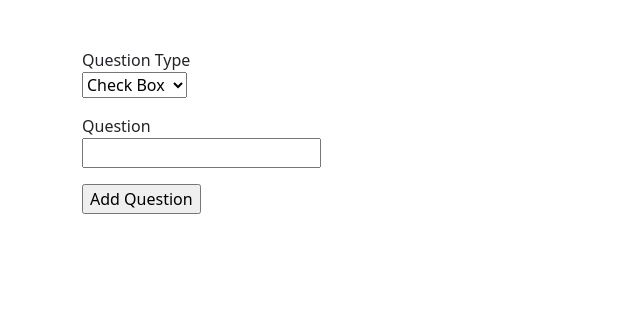
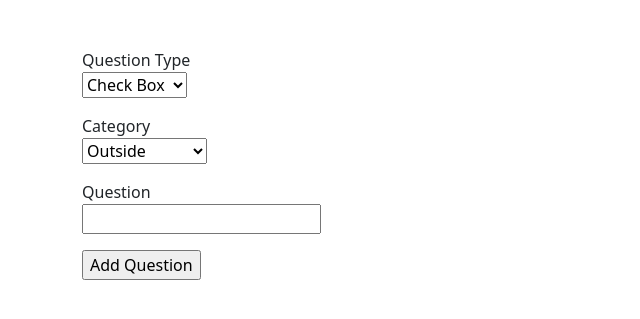
Before and after one commit to ConnerM2/Top_Bun, a Flask app: page /assessment/1/add_question in a window 1280 px wide. Shown: the part 56-375 px from the top of the page, without its empty margins (0-640 px from the left). Run offline with Flask 3, Linux system fonts and the light colour scheme; tables that the repository leaves empty hold one stand-in row (values such as "Sample post"); parts of the project's set-up code (start-up, migrations or seed data) failed here and were passed over.

Commit message:
Add category field to AddQuestionForm and update view_assessment to categorize questions
- Introduced a 'category' field in the AddQuestionForm for better question classification.
- Updated the view_assessment route to group questions by category using defaultdict.
- Modified the view_assessment template to display question categories alongside their details.

```diff
--- a/app/forms.py
+++ b/app/forms.py
@@ -25,6 +25,7 @@ class ArchiveQuestions(FlaskForm):
 class AddQuestionForm(FlaskForm):
     question_type = SelectField('Question Type', choices=[("yes_no", "Check Box"), ('score', 'Extra score')], validators=[DataRequired()])
     question = StringField("Question", validators=[data_required()])
+    category = SelectField('Category', choices=[("Outside", "Outside"), ("Front of Store", "Front of Store")])
     submit = SubmitField("Add Question")
 
 class SelectForm(FlaskForm):
--- a/app/routes.py
+++ b/app/routes.py
@@ -6,6 +6,7 @@ from app.forms import LoginForm, AssessmentForm, AddStoreForm, ArchiveForm, AddQ
 from wtforms import StringField
 from sqlalchemy import engine, func
 from datetime import date, datetime
+from collections import defaultdict
 
 
 def get_month_year_choices():
@@ -319,6 +320,13 @@ def view_assessment():
     questions = Question.query.filter_by(assessment_id=assessment.id, is_active=True).order_by(Question.position).all() if assessment else []
     form = ArchiveQuestions()
 
+    questionByCategory = defaultdict(list)
+    for question in questions:
+        questionByCategory[question.category].append(question)
+
+    for q in questionByCategory:
+        print(questionByCategory[q])
+
     if form.validate_on_submit():
         question_id = request.form.get('question_id')
         question = Question.query.get_or_404(question_id)
@@ -326,7 +334,7 @@ def view_assessment():
         question.position = 0
         db.session.commit()
         return redirect(url_for("view_assessment", assessment_id=assessment.id))
-    return render_template("view_assessment.html", assessment=assessment, questions=questions, form=form, select_ass=select_ass)
+    return render_template("view_assessment.html", assessment=assessment, questions=questions, form=form, select_ass=select_ass, questionByCategory=questionByCategory)
 
 @app.route('/assessment/<int:assessment_id>/add_question', methods=["GET", "POST"])
 def add_question(assessment_id):
@@ -337,8 +345,9 @@ def add_question(assessment_id):
     if form.validate_on_submit():
         q_type = request.form.get('question_type')
         q = request.form.get('question')
+        category = request.form.get('category')
         position = (max_position or 0) + 1
-        question = Question(assessment_id=assessment.id, question_type=q_type, question=q, position=position)
+        question = Question(assessment_id=assessment.id, question_type=q_type, question=q, position=position, category=category)
         db.session.add(question)
 
         db.session.commit()
--- a/app/templates/add_question.html
+++ b/app/templates/add_question.html
@@ -6,6 +6,8 @@
         {{ form.hidden_tag() }}
         <label for="">Question Type</label>
         <p> {{form.question_type}} </p>
+        <label for="">Category</label>
+        <p> {{form.category}} </p>
         <label for="">Question</label>
         <p> {{form.question}} </p>
 
--- a/app/templates/view_assessment.html
+++ b/app/templates/view_assessment.html
@@ -7,12 +7,14 @@
   {{select_ass.choice_assessment.label}} {{select_ass.choice_assessment}}
   {{select_ass.submit()}}
 </form>
+
+
 <div class="container">
-
     <!-- This is the ONE sortable container -->
     <div id="question-list" class="list-group">
 
         {% for question in questions %}
+        {{question.category}}
           <div class="list-group-item d-flex justify-content-between align-items-center"
               data-id="{{ question.id }}">
 
```
Lines whose indentation alone changed are shown as unchanged.
